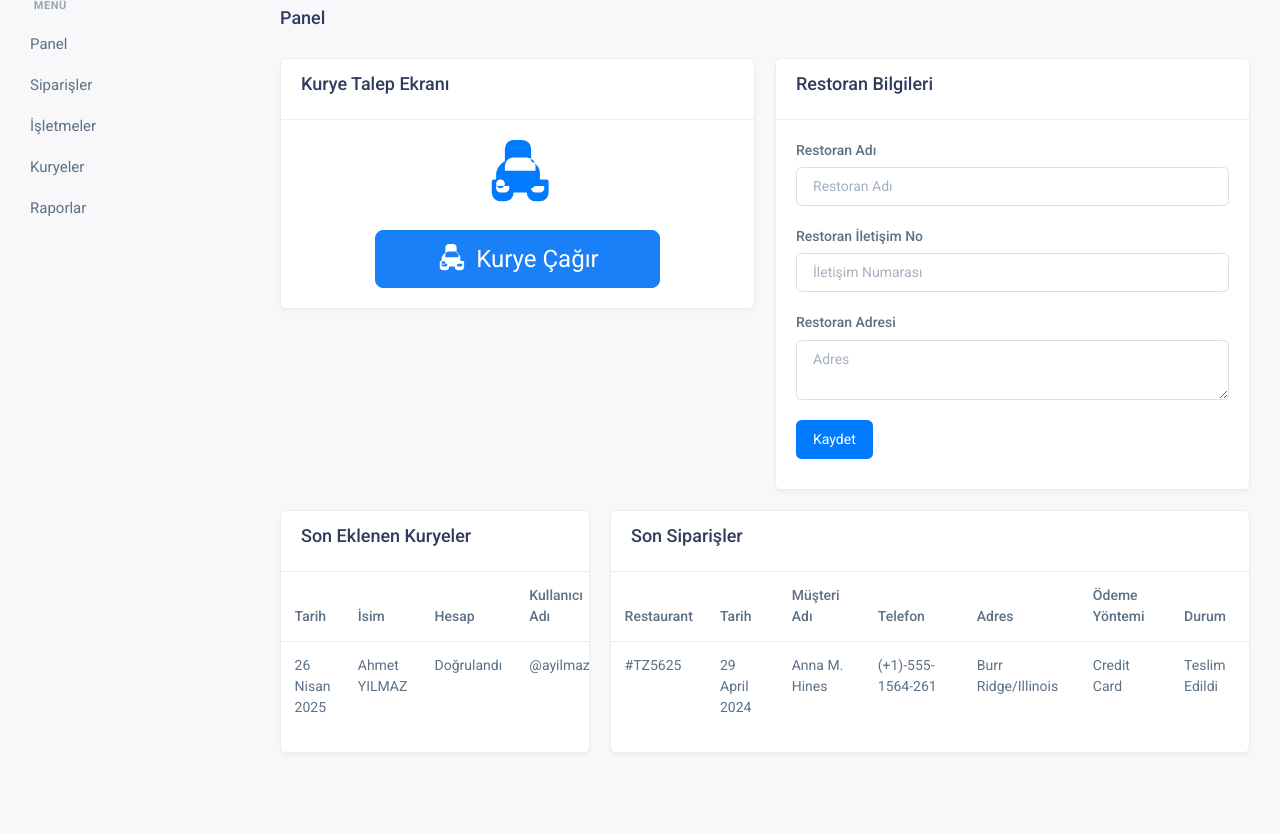
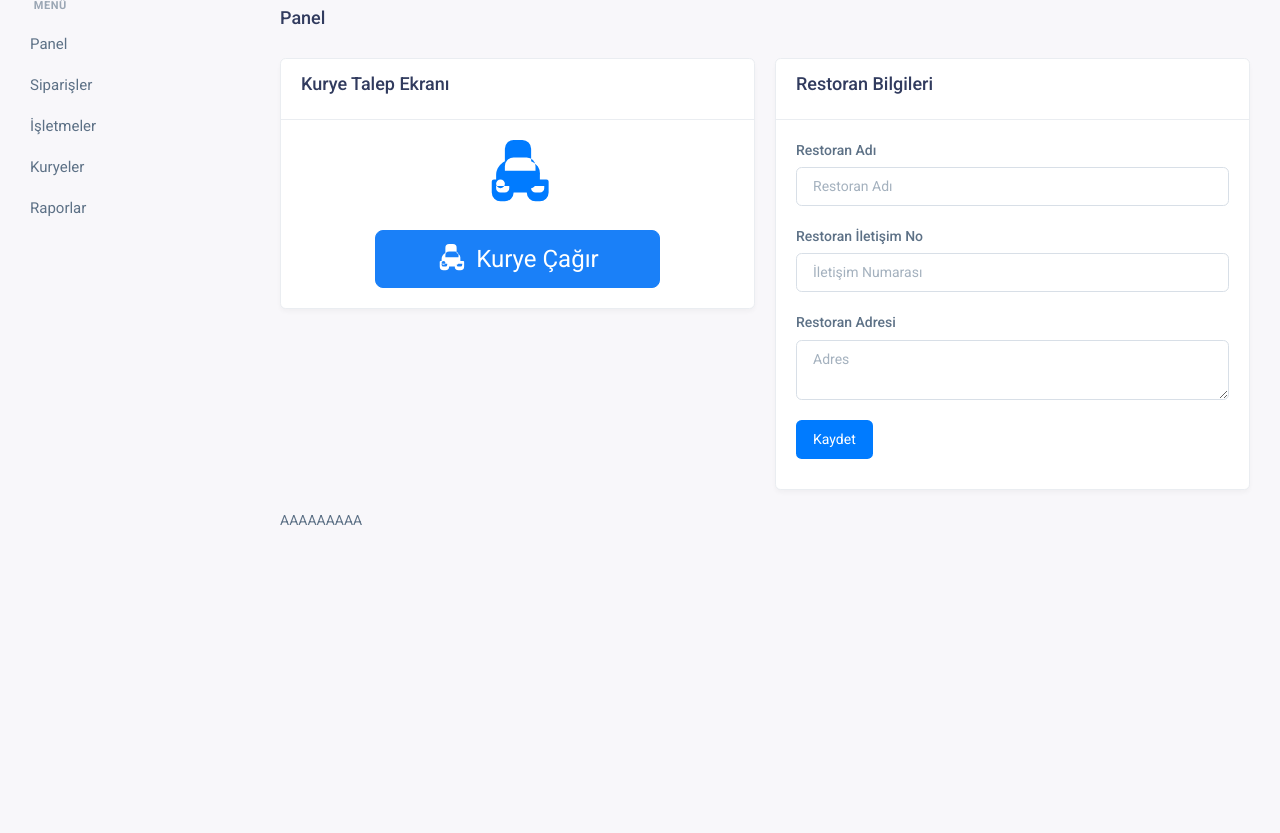
Before and after one commit to OceanWebStore/bingopaket, a PHP site: page /restoran/restopanel.php in a window 1280 px wide. Shown: the part 82-915 px from the top of the page. After the commit the page ends 607 px from the top, so only its background shows below. Run offline with PHP 8.4, Linux system fonts and the light colour scheme; data that the repository does not hold is empty; some libraries are stand-ins or nearby versions.

Commit message:
Update restopanel.php

```diff
--- a/restoran/restopanel.php
+++ b/restoran/restopanel.php
@@ -180,77 +180,7 @@
                     </div>
                 </div>
 
-                <!-- Eklenen Kuryeler ve Siparişler -->
-                <div class="row">
-                    <!-- Son Eklenen Kuryeler -->
-                    <div class="col-lg-4">
-                        <div class="card">
-                            <div class="card-header">
-                                <h4>Son Eklenen Kuryeler</h4>
-                            </div>
-                            <div class="table-responsive">
-                                <table class="table">
-                                    <thead>
-                                        <tr>
-                                            <th>Tarih</th>
-                                            <th>İsim</th>
-                                            <th>Hesap</th>
-                                            <th>Kullanıcı Adı</th>
-                                        </tr>
-                                    </thead>
-                                    <tbody>
-                                        <tr>
-                                            <td>26 Nisan 2025</td>
-                                            <td>Ahmet YILMAZ</td>
-                                            <td>Doğrulandı</td>
-                                            <td>@ayilmaz</td>
-                                        </tr>
-                                    </tbody>
-                                </table>
-                            </div>
-                        </div>
-                    </div>
-
-                    <!-- Son Siparişler -->
-                    <div class="col-lg-8">
-                        <div class="card">
-                            <div class="card-header">
-                                <h4>Son Siparişler</h4>
-                            </div>
-                            <div class="table-responsive">
-                                <table class="table">
-                                    <thead>
-                                        <tr>
-                                            <th>Restaurant</th>
-                                            <th>Tarih</th>
-                                            <th>Müşteri Adı</th>
-                                            <th>Telefon</th>
-                                            <th>Adres</th>
-                                            <th>Ödeme Yöntemi</th>
-                                            <th>Durum</th>
-                                        </tr>
-                                    </thead>
-                                    <tbody>
-                                        <tr>
-                                            <td>#TZ5625</td>
-                                            <td>29 April 2024</td>
-                                            <td>Anna M. Hines</td>
-                                            <td>(+1)-555-1564-261</td>
-                                            <td>Burr Ridge/Illinois</td>
-                                            <td>Credit Card</td>
-                                            <td>Teslim Edildi</td>
-                                        </tr>
-                                    </tbody>
-                                </table>
-                            </div>
-                        </div>
-                    </div>
-                </div>
-
-            </div>
-        </div>
-        <!-- Sayfa İçeriği Bitiş -->
-
+                AAAAAAAAA
     </div>
     <!-- Wrapper Bitiş -->
 
```
